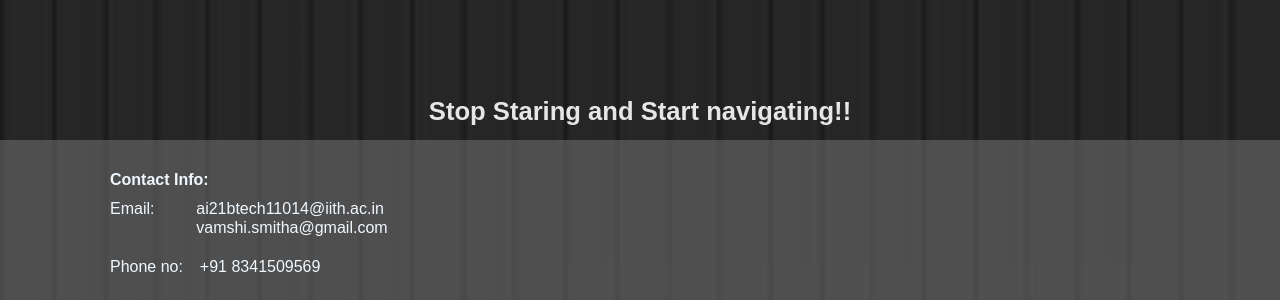
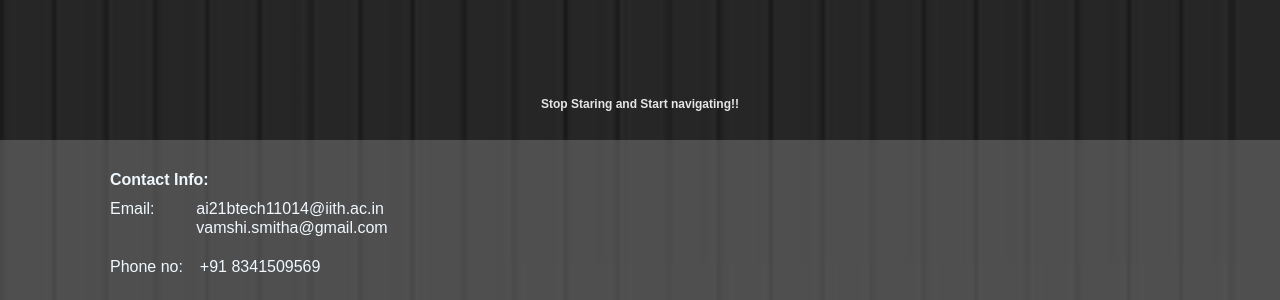
Before and after one commit to 6donkey/6donkey.github.io, a plain HTML site: page index.html in a window 1280 px wide. Shown: the part 500-800 px from the top of the page. Drawn offline with Linux system fonts and the light colour scheme.

Commit message:
edited css

```diff
--- a/CSS/style.css
+++ b/CSS/style.css
@@ -76,7 +76,7 @@ h2 {
     width: 1500px;
     font-family:Arial, Helvetica, sans-serif;
     margin: 0 auto;
-    font-size: 2vw;
+    font-size: 12px;
     font-weight: 700;
     max-width: 100%;
     box-sizing: border-box;
```
